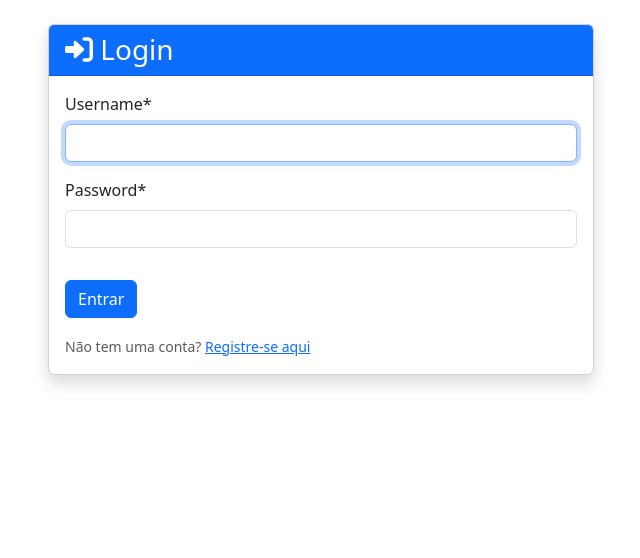
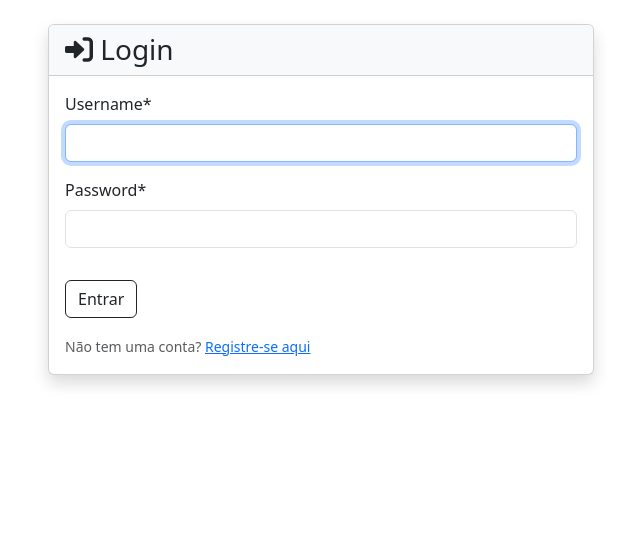
Before and after one commit to vmelchiors/LabInvetory, a Django app: page /users/login/ in a window 1280 px wide. Shown: the part 56-614 px from the top of the page, without its empty margins (319-959 px from the left). Run offline with Django 5.2, Linux system fonts and the light colour scheme; some libraries are stand-ins or nearby versions.

Commit message:
style: Atualizar estilos de cabeçalho e botões nas páginas de login, perfil e registro

```diff
--- a/Core/templates/users/login.html
+++ b/Core/templates/users/login.html
@@ -7,14 +7,14 @@
 <div class="row justify-content-center">
     <div class="col-md-6">
         <div class="card shadow">
-            <div class="card-header bg-primary text-white">
+            <div class="card-header bg-light text-dark">
                 <h3 class="mb-0"><i class="fas fa-sign-in-alt"></i> Login</h3>
             </div>
             <div class="card-body">
                 <form method="POST">
                     {% csrf_token %}
                     {{ form|crispy }}
-                    <button class="btn btn-primary mt-3" type="submit">Entrar</button>
+                    <button class="btn btn-outline-dark mt-3" type="submit">Entrar</button>
                 </form>
                 <div class="mt-3">
                     <small class="text-muted">
--- a/Core/templates/users/profile.html
+++ b/Core/templates/users/profile.html
@@ -7,14 +7,14 @@
 <div class="row justify-content-center">
     <div class="col-md-8">
         <div class="card shadow">
-            <div class="card-header bg-primary text-white">
+            <div class="card-header bg-light text-dark">
                 <h3 class="mb-0"><i class="fas fa-user"></i> Meu Perfil</h3>
             </div>
             <div class="card-body">
                 <form method="POST">
                     {% csrf_token %}
                     {{ form|crispy }}
-                    <button class="btn btn-primary mt-3" type="submit">Atualizar Perfil</button>
+                    <button class="btn btn-outline-dark mt-3" type="submit">Atualizar Perfil</button>
                 </form>
             </div>
         </div>
--- a/Core/templates/users/register.html
+++ b/Core/templates/users/register.html
@@ -7,14 +7,14 @@
 <div class="row justify-content-center">
     <div class="col-md-8">
         <div class="card shadow">
-            <div class="card-header bg-primary text-white">
+            <div class="card-header bg-light text-dark">
                 <h3 class="mb-0"><i class="fas fa-user-plus"></i> Criar Nova Conta</h3>
             </div>
             <div class="card-body">
                 <form method="POST">
                     {% csrf_token %}
                     {{ form|crispy }}
-                    <button class="btn btn-primary mt-3" type="submit">Registrar</button>
+                    <button class="btn btn-outline-dark mt-3" type="submit">Registrar</button>
                 </form>
                 <div class="mt-3">
                     <small class="text-muted">
```
